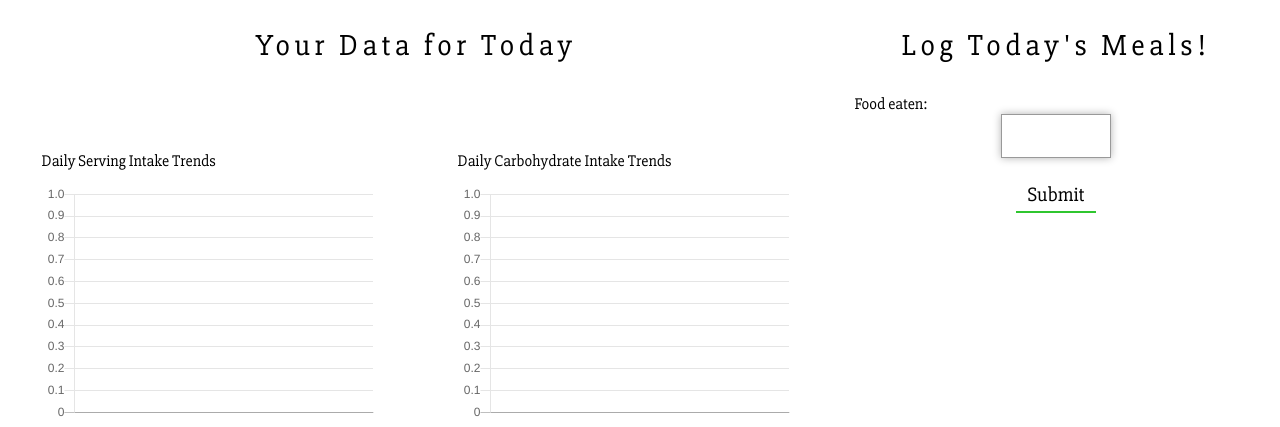
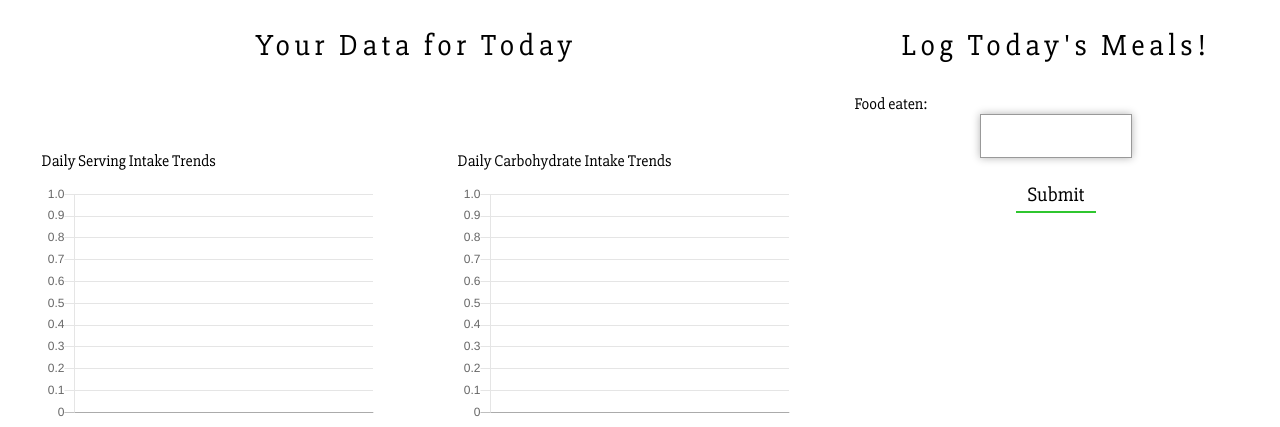
Before and after one commit to DAB-illinois/Dietbetes, a Python web app: template flaskr/templates/index.html in a window 1280 px wide. Shown: the part 429-856 px from the top of the page. Run offline with Jinja, Linux system fonts and the light colour scheme; the template is opened without the code that fills it, so the values that code supplies are empty; some libraries are stand-ins or nearby versions.

Commit message:
changed input styles

```diff
--- a/flaskr/static/inputs.css
+++ b/flaskr/static/inputs.css
@@ -35,7 +35,7 @@ input[type="text"] {
     background-color: white;
     color: #2fc62f;
 
-    width: 25%;
+    width: 35%;
     display: block;
     border: 1px solid #999;
     height: 25%;
```
